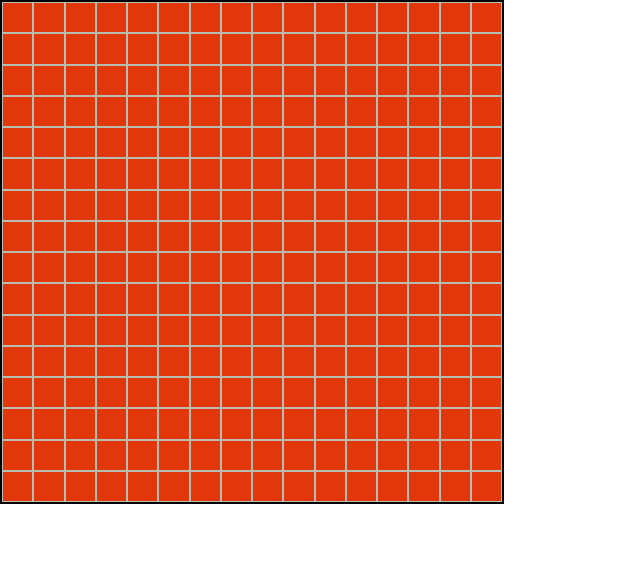
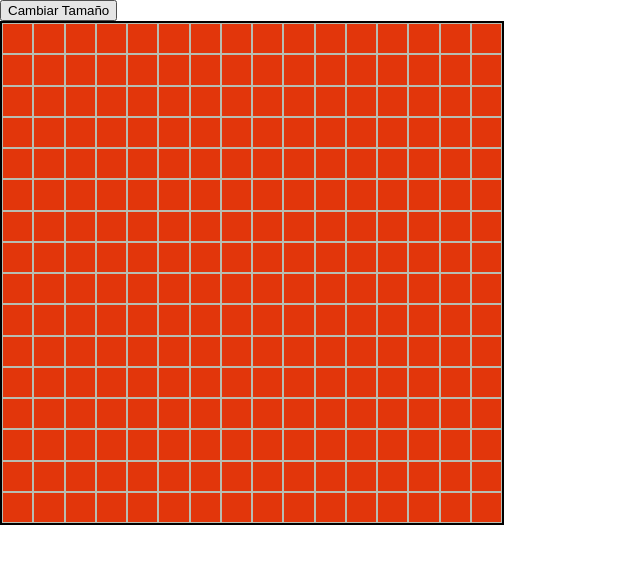
Before and after one commit to PewAvocado/proyecto2, a plain HTML site: page index.html in a window 1280 px wide. Shown: the whole page, without its empty margins (0-640 px from the left). Drawn offline with Linux system fonts and the light colour scheme.

Commit message:
Solo creando los divs necesarios para mi archivo, ademas del boton

```diff
--- a/index.html
+++ b/index.html
@@ -7,8 +7,8 @@
     <link rel="stylesheet" href="style.css">
 </head>
 <body>
-    <div id="contenedor"></div>
-
+    <button id="dimension">Cambiar Tamaño</button>
+<div id="contenedor"></div>
     <script src="javascript.js"></script>
 </body>
 </html>
```
